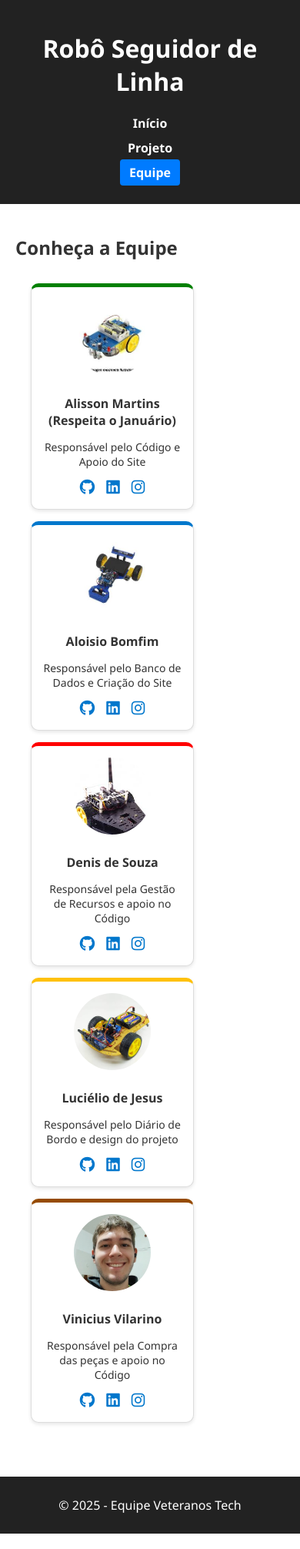
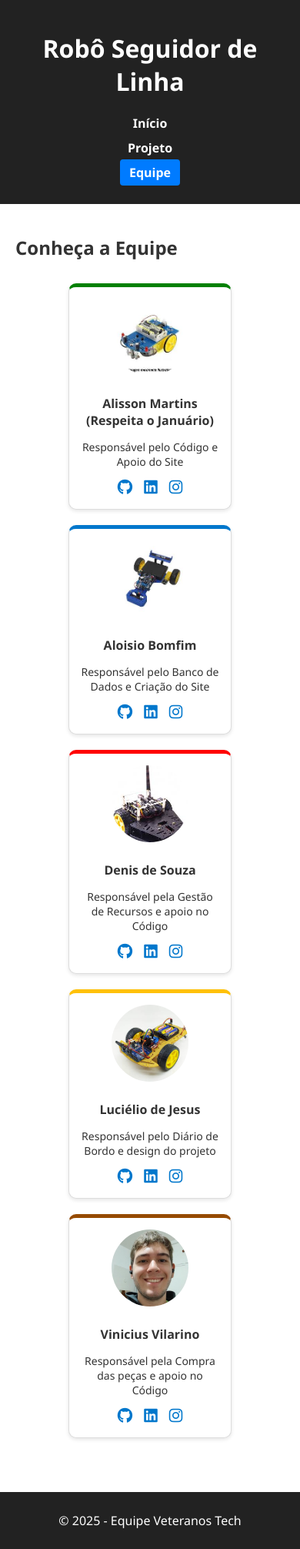
Before and after one commit to veteranostech/robo-seguidor, a PHP site: page /equipe.html in a window 390 px wide. Shown: the whole page at 77% size. Run offline with PHP 8.4, Linux system fonts and the light colour scheme.

Commit message:
alteração no style
imagens aparecer na horizontal quando aberto em computador

```diff
--- a/style.css
+++ b/style.css
@@ -126,12 +126,25 @@ th {
 /* === Cards de integrantes === */
 .cards-container {
   display: flex;
-  flex-direction: column;
+  flex-direction: row; /* horizontal por padrão */
   justify-content: center;
-  gap: 15px;
+  gap: 20px;
   flex-wrap: wrap;
   margin-top: 30px;
   padding: 0 20px;
+}
+
+/* Layout vertical no mobile */
+@media (max-width: 768px) {
+  .cards-container {
+    flex-direction: column;
+    align-items: center;
+  }
+
+  .card {
+    width: 100%;
+    max-width: 300px;
+  }
 }
 
 .card {
```
